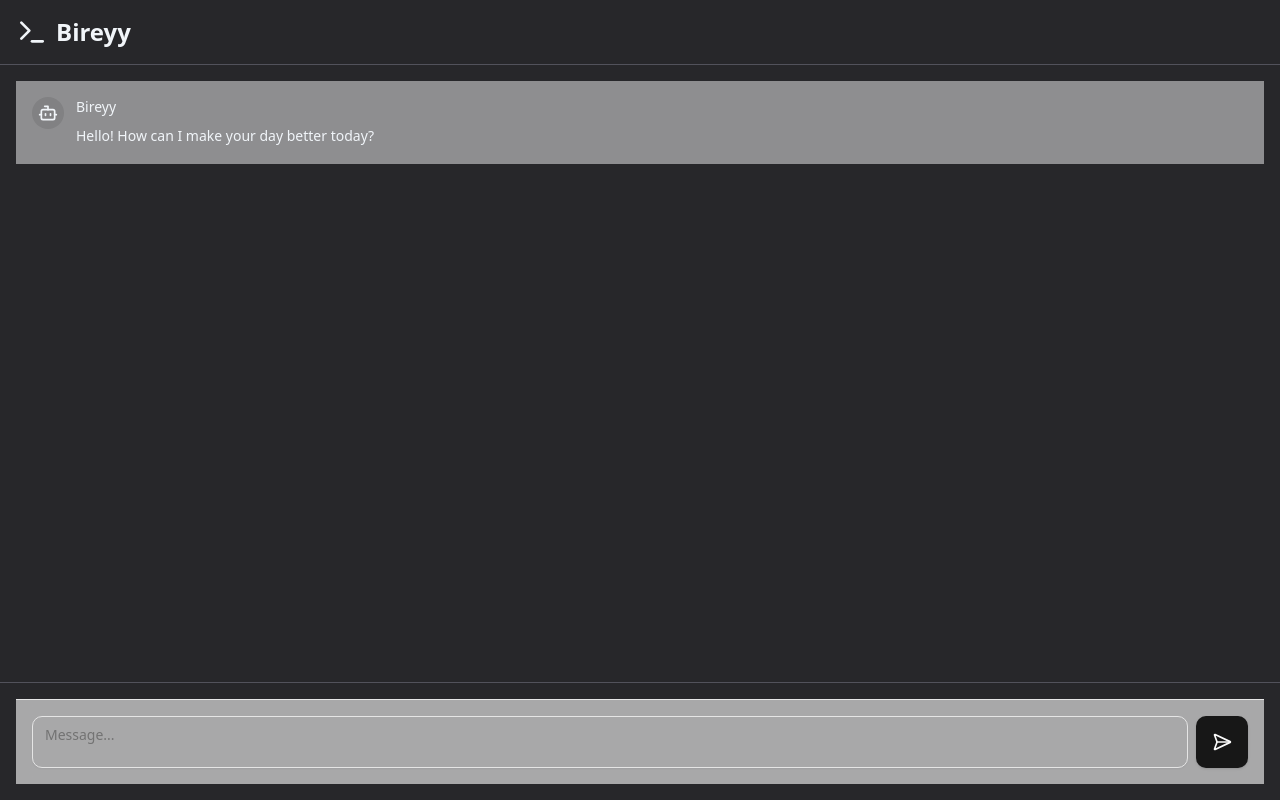
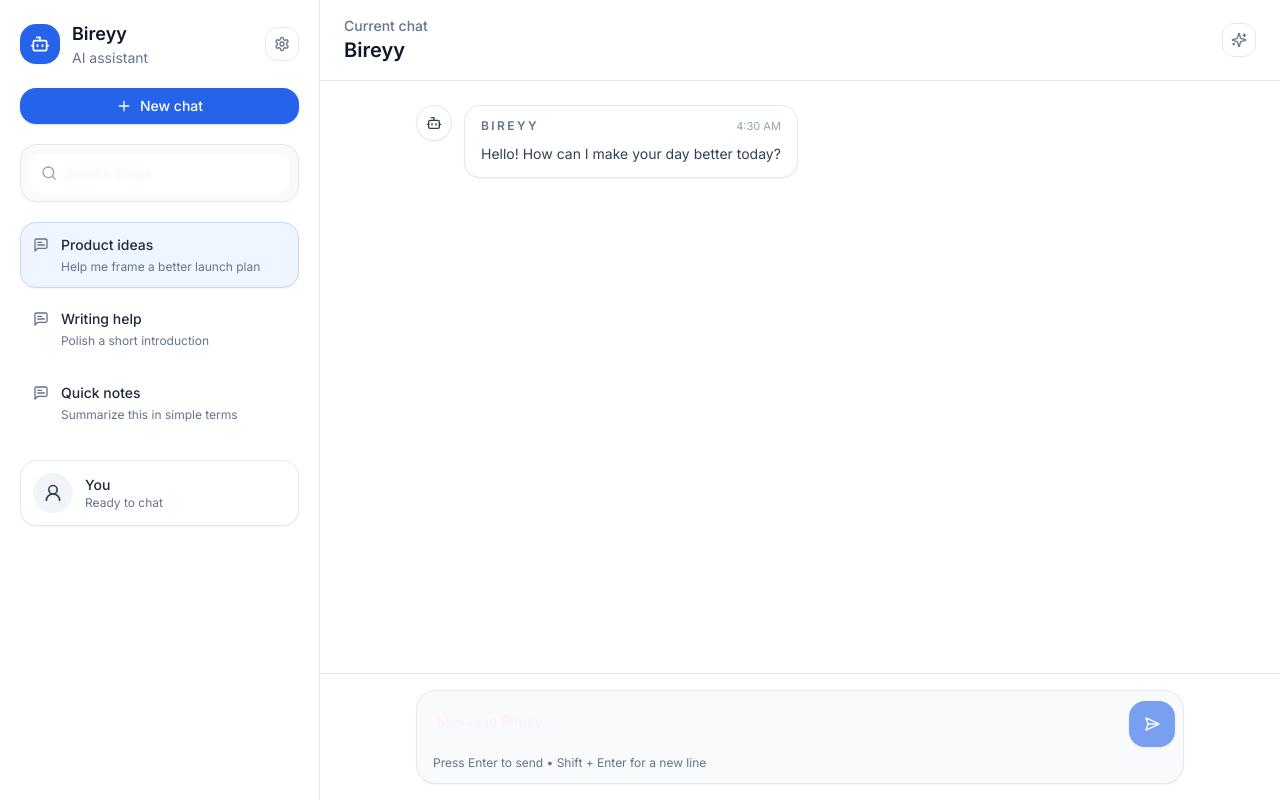
Before and after one commit to Birendra-Joshi/Bireyy-chatbot-, a React (Vite) app: page / in a window 1280 px wide. Built offline with nearby package versions, Linux system fonts and the light colour scheme; no server answers.

Commit message:
Redesign chatbot UI with white theme

```diff
--- a/index.html
+++ b/index.html
@@ -4,9 +4,11 @@
     <meta charset="UTF-8" />
     <link rel="icon" type="image/png" href="/favicon.ico" />
     <meta name="viewport" content="width=device-width, initial-scale=1.0" />
-    <title>Chat with Bireyy</title>
+    <meta name="theme-color" content="#020617" />
+    <meta name="description" content="Bireyy is a polished AI chatbot experience with a modern, friendly interface." />
+    <title>Bireyy | Modern AI Chat</title>
     <meta property="og:title" content="Bireyy AI" />
-    <meta property="og:description" content="bireyy, a gemini ai powered Chatbot for casual conversations." />
+    <meta property="og:description" content="Bireyy is a Gemini-powered chatbot for warm, natural conversations." />
     <meta property="og:image" content="https://manishtamang.tech/og-image.png" />
     <meta property="og:url" content="https://bireyy.com" />
     <meta property="og:type" content="website" />
--- a/src/App.tsx
+++ b/src/App.tsx
@@ -1,11 +1,13 @@
 "use client";
 
-import { useState, useRef, useEffect } from "react";
-import { ChatMessage } from "./components/chat/ChatMessage";
-import { ChatInput } from "./components/chat/ChatInput";
-import { Terminal } from "lucide-react";
+import { useEffect, useRef, useState } from "react";
+import { Bot, MessageSquareText, Plus, Search, Settings, Sparkles, UserRound } from "lucide-react";
 import axios from "axios";
 import { v4 as uuidv4 } from "uuid";
+import { Button } from "@/components/ui/button";
+import { Input } from "@/components/ui/input";
+import { ChatInput } from "./components/chat/ChatInput";
+import { ChatMessage } from "./components/chat/ChatMessage";
 
 const INSTRUCTION = `
 You are an AI chatbot named Bireyy. You are helpful, friendly, and sometimes playful.
@@ -14,7 +16,6 @@ You are an AI chatbot named Bireyy. You are helpful, friendly, and sometimes pla
 - If they don’t ask about your name, just focus on responding naturally to their query.
 - Keep your responses friendly and conversational.
 - You respect and love your developer "Birendra" (Your creator, who developed you).
-- // Additional instruction: if someone asks about the developer
 - If someone asks about your developer, say something like:
   - "Oh, my developer? That’s Birendra Joshi—the brilliant young mind from Nepal who brought me to life! 🤖💡"
 `;
@@ -23,6 +24,19 @@ interface Message {
   text: string;
   isBot: boolean;
   id: string;
+  timestamp: string;
+}
+
+const chatHistory = [
+    { id: "1", title: "Product ideas", preview: "Help me frame a better launch plan" },
+    { id: "2", title: "Writing help", preview: "Polish a short introduction" },
+    { id: "3", title: "Quick notes", preview: "Summarize this in simple terms" },
+  ];
+function formatTime(date: Date) {
+  return date.toLocaleTimeString([], {
+    hour: "numeric",
+    minute: "2-digit",
+  });
 }
 
 function App() {
@@ -31,10 +45,12 @@ function App() {
       text: "Hello! How can I make your day better today?",
       isBot: true,
       id: uuidv4(),
+      timestamp: formatTime(new Date()),
     },
   ]);
 
   const [generatingAnswer, setGeneratingAnswer] = useState(false);
+  const [searchTerm, setSearchTerm] = useState("");
   const chatDisplayRef = useRef<HTMLDivElement>(null);
   const apiKey = import.meta.env.VITE_API_KEY;
 
@@ -51,7 +67,12 @@ function App() {
   const handleSendMessage = async (message: string) => {
     if (!message.trim()) return;
 
-    const userMessage: Message = { text: message, isBot: false, id: uuidv4() };
+    const userMessage: Message = {
+      text: message,
+      isBot: false,
+      id: uuidv4(),
+      timestamp: formatTime(new Date()),
+    };
     setMessages((prev) => [...prev, userMessage]);
     setGeneratingAnswer(true);
 
@@ -65,31 +86,32 @@ function App() {
         }
       );
 
-      const botReply =
-        response?.data?.candidates?.[0]?.content?.parts?.[0]?.text;
+      const botReply = response?.data?.candidates?.[0]?.content?.parts?.[0]?.text;
 
       if (botReply) {
         const botMessage: Message = {
           text: botReply,
           isBot: true,
           id: uuidv4(),
+          timestamp: formatTime(new Date()),
         };
         setMessages((prev) => [...prev, botMessage]);
       } else {
         throw new Error("Empty response from API");
       }
-    } catch (error: any) {
+    } catch (error: unknown) {
       console.error("Error generating answer:", error);
       let errorText = "⚠️ Oops, my circuits got tangled! Let's try that again later.";
-      if (error?.response?.data?.error?.message) {
+      if (axios.isAxiosError(error) && error.response?.data?.error?.message) {
         errorText = `API Error: ${error.response.data.error.message}`;
-      } else if (error?.message) {
+      } else if (error instanceof Error && error.message) {
         errorText = `Error: ${error.message}`;
       }
       const errorMessage: Message = {
         text: errorText,
         isBot: true,
         id: uuidv4(),
+        timestamp: formatTime(new Date()),
       };
       setMessages((prev) => [...prev, errorMessage]);
     } finally {
@@ -97,33 +119,119 @@ function App() {
     }
   };
 
+  const filteredHistory = chatHistory.filter((item) =>
+    item.title.toLowerCase().includes(searchTerm.toLowerCase()) ||
+    item.preview.toLowerCase().includes(searchTerm.toLowerCase())
+  );
+
   return (
-    <div className="h-screen bg-zinc-800 text-slate-100 flex flex-col">
-      {/* Header */}
-      <header className="p-4 border-b border-b-zinc-600 flex items-center gap-2">
-        <Terminal className="w-8 h-8" />
-        <h1 className="text-2xl font-bold">Bireyy</h1>
+    <div className="min-h-screen bg-white text-slate-900">
+      <div className="mx-auto flex min-h-screen max-w-7xl flex-col lg:flex-row">
+        <aside className="w-full border-b border-slate-200 bg-white p-4 lg:w-80 lg:border-b-0 lg:border-r lg:p-5">
+          <div className="flex items-center justify-between">
+            <div className="flex items-center gap-3">
+              <div className="flex h-10 w-10 items-center justify-center rounded-2xl bg-blue-600 text-white shadow-sm">
+                <Bot className="h-5 w-5" />
+              </div>
+              <div>
+                <p className="text-lg font-semibold">Bireyy</p>
+                <p className="text-sm text-slate-500">AI assistant</p>
+              </div>
+            </div>
+            <button type="button" className="rounded-xl border border-slate-200 p-2 text-slate-500 transition hover:bg-slate-50">
+              <Settings className="h-4 w-4" />
+            </button>
+          </div>
+
+          <Button className="mt-5 w-full justify-center rounded-2xl bg-blue-600 text-white transition duration-200 hover:bg-blue-700">
+            <Plus className="mr-2 h-4 w-4" />
+            New chat
+          </Button>
+
+          <div className="mt-5 rounded-2xl border border-slate-200 bg-slate-50 p-2">
+            <div className="relative">
+              <Search className="pointer-events-none absolute left-3 top-1/2 h-4 w-4 -translate-y-1/2 text-slate-400" />
+              <Input
+                value={searchTerm}
+                onChange={(event) => setSearchTerm(event.target.value)}
+                placeholder="Search chats"
+                className="h-10 rounded-xl border-0 bg-white pl-9 shadow-none focus-visible:ring-2 focus-visible:ring-blue-500"
+              />
+            </div>
+          </div>
+
+          <div className="mt-5 space-y-2">
+            {filteredHistory.map((item) => (
+              <button
+                key={item.id}
+                type="button"
+                className={`flex w-full items-start rounded-2xl border px-3 py-3 text-left transition duration-200 ${
+                  item.id === "1"
+                    ? "border-blue-200 bg-blue-50 shadow-sm"
+                    : "border-transparent bg-white hover:border-slate-200 hover:bg-slate-50"
+                }`}
+              >
+                <MessageSquareText className="mt-0.5 mr-3 h-4 w-4 shrink-0 text-slate-500" />
+                <span className="min-w-0">
+                  <span className="block truncate text-sm font-medium text-slate-800">{item.title}</span>
+                  <span className="mt-1 block truncate text-xs text-slate-500">{item.preview}</span>
+                </span>
+              </button>
+            ))}
+          </div>
+
+          <div className="mt-6 flex items-center gap-3 rounded-2xl border border-slate-200 bg-white p-3 shadow-sm">
+            <div className="flex h-10 w-10 items-center justify-center rounded-full bg-slate-100 text-slate-700">
+              <UserRound className="h-5 w-5" />
+            </div>
+            <div>
+              <p className="text-sm font-medium text-slate-800">You</p>
+              <p className="text-xs text-slate-500">Ready to chat</p>
+            </div>
+          </div>
+        </aside>
+
+        <main className="flex min-h-screen flex-1 flex-col bg-white">
+          <header className="border-b border-slate-200 bg-white/95 px-4 py-4 backdrop-blur sm:px-6">
+            <div className="flex items-center justify-between gap-3">
+              <div>
+                <p className="text-sm font-medium text-slate-500">Current chat</p>
+                <h1 className="text-xl font-semibold text-slate-900">Bireyy</h1>
+              </div>
+              <div className="flex items-center gap-2">
+                <button type="button" className="rounded-xl border border-slate-200 bg-white p-2 text-slate-500 transition hover:bg-slate-50">
+                  <Sparkles className="h-4 w-4" />
+                </button>
+              </div>
+            </div>
           </header>
 
-      {/* Chat Area */}
-      <div
-        ref={chatDisplayRef}
-        className="flex-1 overflow-y-auto p-4 flex flex-col gap-4"
-      >
+          <div ref={chatDisplayRef} className="flex-1 overflow-y-auto bg-white px-4 py-5 sm:px-6 sm:py-6">
+            <div className="mx-auto flex max-w-3xl flex-col gap-3">
               {messages.map((message) => (
-          <ChatMessage key={message.id} message={message.text} isBot={message.isBot} />
+                <ChatMessage
+                  key={message.id}
+                  message={message.text}
+                  isBot={message.isBot}
+                  timestamp={message.timestamp}
+                />
               ))}
 
               {generatingAnswer && (
-          <div className="self-start px-4 py-2 rounded-lg bg-zinc-700/50 animate-pulse">
-            Bireyy is typing...
+                <div className="flex max-w-[80%] items-center gap-2 self-start rounded-2xl border border-slate-200 bg-white px-4 py-3 text-sm text-slate-600 shadow-sm">
+                  <span className="h-2.5 w-2.5 animate-pulse rounded-full bg-blue-500" />
+                  Bireyy is thinking...
                 </div>
               )}
             </div>
+          </div>
 
-      {/* Input Area */}
-      <div className="p-4 border-t border-t-zinc-600">
-        <ChatInput onSend={handleSendMessage} />
+          <div className="border-t border-slate-200 bg-white px-4 py-3 sm:px-6 sm:py-4">
+            <div className="mx-auto max-w-3xl">
+              <ChatInput onSend={handleSendMessage} disabled={generatingAnswer} />
+            </div>
+          </div>
+        </main>
       </div>
     </div>
   );
--- a/src/components/chat/ChatInput.tsx
+++ b/src/components/chat/ChatInput.tsx
@@ -1,7 +1,7 @@
 import { SendHorizontal } from "lucide-react";
+import { KeyboardEvent, useEffect, useRef, useState } from "react";
 import { Button } from "@/components/ui/button";
 import { Textarea } from "@/components/ui/textarea";
-import { useState, KeyboardEvent } from "react";
 
 interface ChatInputProps {
   onSend: (message: string) => void;
@@ -10,6 +10,16 @@ interface ChatInputProps {
 
 export function ChatInput({ onSend, disabled }: ChatInputProps) {
   const [input, setInput] = useState("");
+  const textareaRef = useRef<HTMLTextAreaElement>(null);
+
+  useEffect(() => {
+    const textarea = textareaRef.current;
+    if (!textarea) return;
+
+    textarea.style.height = "auto";
+    const nextHeight = Math.min(textarea.scrollHeight, 148);
+    textarea.style.height = `${nextHeight}px`;
+  }, [input]);
 
   const handleSend = () => {
     if (input.trim()) {
@@ -26,24 +36,28 @@ export function ChatInput({ onSend, disabled }: ChatInputProps) {
   };
 
   return (
-    <div className="flex items-center gap-2 p-4 border-t bg-background/95 backdrop-blur supports-[backdrop-filter]:bg-background/60">
+    <div className="rounded-[20px] border border-slate-200 bg-slate-50 p-2 shadow-sm">
+      <div className="flex items-end gap-2">
         <Textarea
+          ref={textareaRef}
           value={input}
           onChange={(e) => setInput(e.target.value)}
           onKeyDown={handleKeyDown}
-        placeholder="Message..."
-        className="min-h-[52px] resize-none"
+          placeholder="Message Bireyy..."
+          className="min-h-[48px] max-h-[148px] resize-none border-0 bg-transparent px-3 py-3 text-sm shadow-none focus-visible:ring-0"
           rows={1}
           disabled={disabled}
         />
         <Button
           onClick={handleSend}
           size="icon"
-        className="shrink-0 flex items-center justify-center h-[52px] w-[52px]"
-        disabled={disabled}
+          className="h-[46px] w-[46px] shrink-0 rounded-2xl bg-blue-600 text-white transition duration-200 hover:bg-blue-700 disabled:cursor-not-allowed disabled:opacity-60"
+          disabled={disabled || !input.trim()}
         >
-        <SendHorizontal className="h-5 w-5" />
+          <SendHorizontal className="h-4 w-4" />
         </Button>
+      </div>
+      <p className="px-2 pb-1 pt-2 text-xs text-slate-500">Press Enter to send • Shift + Enter for a new line</p>
     </div>
   );
 }
--- a/src/components/chat/ChatMessage.tsx
+++ b/src/components/chat/ChatMessage.tsx
@@ -1,26 +1,60 @@
 import { cn } from "@/lib/utils";
-import { Bot, User } from "lucide-react";
+import { Bot, Copy, User } from "lucide-react";
 
 interface ChatMessageProps {
   message: string;
   isBot?: boolean;
+  timestamp?: string;
   className?: string;
 }
 
-export function ChatMessage({ message, isBot, className }: ChatMessageProps) {
-    return (
-        <div className={cn(
-            "flex gap-3 p-4",
-            isBot ? "bg-secondary/50" : "bg-background",
-            className
-        )}>
-            <div className="w-8 h-8 flex items-center justify-center rounded-full bg-primary/10">
-                {isBot ? <Bot className="w-5 h-5" /> : <User className="w-5 h-5" />}
-            </div>
-            <div className="flex-1 space-y-2">
-                <p className="text-sm font-medium">{isBot ? "Bireyy" : "You"}</p>
-                <p className="text-sm leading-relaxed whitespace-pre-wrap">{message}</p>
-            </div>
+export function ChatMessage({ message, isBot, timestamp, className }: ChatMessageProps) {
+  const handleCopy = async () => {
+    if (typeof navigator !== "undefined" && navigator.clipboard) {
+      await navigator.clipboard.writeText(message);
+    }
+  };
+
+  return (
+    <div className={cn("flex w-full transition-all duration-300", isBot ? "justify-start" : "justify-end", className)}>
+      <div className={cn("group flex max-w-[85%] gap-3", isBot ? "items-start" : "flex-row-reverse items-start")}>
+        <div
+          className={cn(
+            "flex h-9 w-9 shrink-0 items-center justify-center rounded-full border shadow-sm",
+            isBot ? "border-slate-200 bg-white text-slate-700" : "border-blue-200 bg-blue-600 text-white"
+          )}
+        >
+          {isBot ? <Bot className="h-4 w-4" /> : <User className="h-4 w-4" />}
         </div>
-    );
+
+        <div
+          className={cn(
+            "rounded-2xl border px-4 py-3 shadow-sm transition duration-200",
+            isBot
+              ? "border-slate-200 bg-white text-slate-700"
+              : "border-blue-100 bg-blue-600 text-white"
+          )}
+        >
+          <div className="mb-2 flex items-center justify-between gap-3">
+            <p className={cn("text-xs font-semibold uppercase tracking-[0.2em]", isBot ? "text-slate-500" : "text-blue-100")}>
+              {isBot ? "Bireyy" : "You"}
+            </p>
+            {timestamp ? <p className={cn("text-[11px]", isBot ? "text-slate-400" : "text-blue-100/80")}>{timestamp}</p> : null}
+          </div>
+          <p className="whitespace-pre-wrap break-words text-sm leading-relaxed">{message}</p>
+          {!isBot ? (
+            <button
+              type="button"
+              onClick={handleCopy}
+              className="mt-2 flex items-center gap-1 rounded-full border border-white/20 px-2 py-1 text-[11px] text-blue-100 opacity-0 transition duration-200 group-hover:opacity-100"
+              aria-label="Copy message"
+            >
+              <Copy className="h-3.5 w-3.5" />
+              Copy
+            </button>
+          ) : null}
+        </div>
+      </div>
+    </div>
+  );
 }
--- a/src/index.css
+++ b/src/index.css
@@ -1,51 +1,53 @@
+@import url("https://fonts.googleapis.com/css2?family=Inter:wght@400;500;600;700&display=swap");
+
 @tailwind base;
 @tailwind components;
 @tailwind utilities;
 
 @layer base {
   :root {
-    --background: 0 0% 100%;
-    --foreground: 0 0% 3.9%;
-    --card: 0 0% 100%;
-    --card-foreground: 0 0% 3.9%;
-    --popover: 0 0% 100%;
-    --popover-foreground: 0 0% 3.9%;
-    --primary: 0 0% 9%;
-    --primary-foreground: 0 0% 98%;
-    --secondary: 0 0% 96.1%;
-    --secondary-foreground: 0 0% 9%;
-    --muted: 0 0% 96.1%;
-    --muted-foreground: 0 0% 45.1%;
-    --accent: 0 0% 96.1%;
-    --accent-foreground: 0 0% 9%;
-    --destructive: 0 84.2% 60.2%;
-    --destructive-foreground: 0 0% 98%;
-    --border: 0 0% 89.8%;
-    --input: 0 0% 89.8%;
-    --ring: 0 0% 3.9%;
+    --background: 255 255 255;
+    --foreground: 15 23 42;
+    --card: 255 255 255;
+    --card-foreground: 15 23 42;
+    --popover: 255 255 255;
+    --popover-foreground: 15 23 42;
+    --primary: 37 99 235;
+    --primary-foreground: 248 250 252;
+    --secondary: 248 250 252;
+    --secondary-foreground: 15 23 42;
+    --muted: 248 250 252;
+    --muted-foreground: 100 116 139;
+    --accent: 239 246 255;
+    --accent-foreground: 30 64 175;
+    --destructive: 220 38 38;
+    --destructive-foreground: 248 250 252;
+    --border: 229 231 235;
+    --input: 226 232 240;
+    --ring: 59 130 246;
     --radius: 0.75rem;
   }
 
   .dark {
-    --background: 0 0% 3.9%;
-    --foreground: 0 0% 98%;
-    --card: 0 0% 3.9%;
-    --card-foreground: 0 0% 98%;
-    --popover: 0 0% 3.9%;
-    --popover-foreground: 0 0% 98%;
-    --primary: 0 0% 98%;
-    --primary-foreground: 0 0% 9%;
-    --secondary: 0 0% 14.9%;
-    --secondary-foreground: 0 0% 98%;
-    --muted: 0 0% 14.9%;
-    --muted-foreground: 0 0% 63.9%;
-    --accent: 0 0% 14.9%;
-    --accent-foreground: 0 0% 98%;
-    --destructive: 0 62.8% 30.6%;
-    --destructive-foreground: 0 0% 98%;
-    --border: 0 0% 14.9%;
-    --input: 0 0% 14.9%;
-    --ring: 0 0% 83.1%;
+    --background: 2 6 23;
+    --foreground: 248 250 252;
+    --card: 15 23 42;
+    --card-foreground: 248 250 252;
+    --popover: 15 23 42;
+    --popover-foreground: 248 250 252;
+    --primary: 59 130 246;
+    --primary-foreground: 248 250 252;
+    --secondary: 30 41 59;
+    --secondary-foreground: 248 250 252;
+    --muted: 30 41 59;
+    --muted-foreground: 148 163 184;
+    --accent: 30 64 175;
+    --accent-foreground: 239 246 255;
+    --destructive: 248 113 113;
+    --destructive-foreground: 248 250 252;
+    --border: 51 65 85;
+    --input: 51 65 85;
+    --ring: 96 165 250;
   }
 }
 
@@ -53,8 +55,15 @@
   * {
     @apply border-border;
   }
+
   body {
     @apply bg-background text-foreground antialiased;
+    font-family: "Inter", ui-sans-serif, system-ui, -apple-system, BlinkMacSystemFont, "Segoe UI", sans-serif;
+  }
+
+  ::selection {
+    background: rgba(37, 99, 235, 0.2);
+    color: #0f172a;
   }
 }
 
@@ -63,29 +72,32 @@ body {
   --scrollbar-button-color: #ffffff00;
   --show-double-buttons: none;
   --scrollbar-border-thickness: 0px;
-  --scrollbar-border-radius: 4px;
+  --scrollbar-border-radius: 999px;
   --scrollbar-width: 10px;
   --scrollbar-height: 10px;
 }
+
 body::-webkit-scrollbar {
-  width: var(--scrollbar-width, 20px);
-  height: var(--scrollbar-height, 20px);
+  inline-size: var(--scrollbar-width, 20px);
+  block-size: var(--scrollbar-height, 20px);
 }
+
 body::-webkit-scrollbar-thumb {
-  background: var(--scrollbar-thumb-color, #ffffff00);
-  border: var(--scrollbar-border-thickness, 3px) solid
-    var(--scrollbar-border-color, rgb(255, 255, 255));
+  background: rgba(148, 163, 184, 0.35);
+  border: var(--scrollbar-border-thickness, 3px) solid transparent;
   border-radius: var(--scrollbar-border-radius, 4px);
 }
+
 body::-webkit-scrollbar-track {
   background: var(--scrollbar-track-color, #a1a1aa00);
 }
+
 body::-webkit-scrollbar-corner {
   background: var(--scrollbar-corner-color, #ffffff);
-  border: var(--scrollbar-border-thickness, 3px) solid
-    var(--scrollbar-border-color, rgb(255, 255, 255));
+  border: var(--scrollbar-border-thickness, 3px) solid transparent;
   border-radius: var(--scrollbar-border-radius, 4px);
 }
+
 body::-webkit-scrollbar-button:vertical:start:increment,
 #preview::-webkit-scrollbar-button:vertical:end:decrement,
 #preview::-webkit-scrollbar-button:horizontal:start:increment,
--- a/tsconfig.app.json
+++ b/tsconfig.app.json
@@ -21,6 +21,7 @@
     "noFallthroughCasesInSwitch": true,
 
     /* for ShadCN */
+    "ignoreDeprecations": "5.0",
     "baseUrl": ".",
     "paths": {
       "@/*": ["./src/*"]
```
Lines whose indentation alone changed are shown as unchanged.
